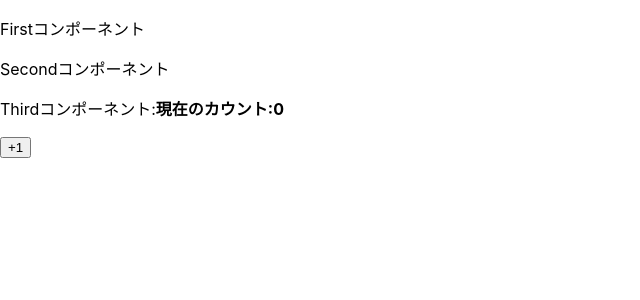
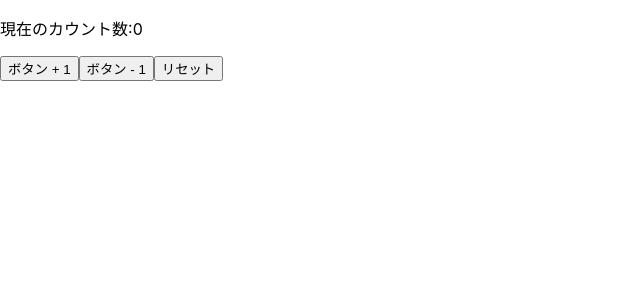
Before and after one commit to h-miyamoto-astaster/react, a React (Create React App) app in the folder react-books/: page / in a window 1280 px wide. Shown: the top 300 px of the page, without its empty margins (0-640 px from the left). Built offline with nearby package versions, Linux system fonts and the light colour scheme.

Commit message:
本のコードを手打ち

```diff
--- a/react-books/src/App.js
+++ b/react-books/src/App.js
@@ -1,14 +1,33 @@
-import { createContext,useContext } from 'react';
-import CountProvider  from "./CountProvider";
-import {First} from "./First";
+import React,{ useState } from 'react';
 
+const useCounter = (initialCount) =>{
+  const [count,setCount] = useState(initialCount);
+
+  const countAdd = () => setCount((prevCount) => prevCount +1);
+
+  const countSub = () => setCount((prevCount) => prevCount -1);
+
+  const countReset = () => setCount(initialCount);
+
+  return {count,countAdd,countSub,countReset};
+}
+
+const CounterText = ({count}) => <p>現在のカウント数:{count}</p>;
+
+const Counter = () =>{
+  const {count,countAdd,countSub,countReset} = useCounter(0);
+  return(
+    <div className="counterContainer">
+      <CounterText count={count} />
+      <button onClick={countAdd}>ボタン + 1</button>
+      <button onClick={countSub}>ボタン - 1</button>
+      <button onClick={countReset}>リセット</button>
+    </div>
+  )
+}
 export default function App(){
 
   return(
-    <div className="App">
-      <CountProvider>
-        <First />
-      </CountProvider>
-    </div>
+      <Counter />
   )
 };
```
Also changed, not shown: react-books/src/Counter.js (deleted, +0 -24 lines), react-books/src/CounterA.js (added, +18 -0 lines), react-books/src/CounterB.js (added, +18 -0 lines), react-books/src/CounterC.js (added, +18 -0 lines), react-books/src/hooks.js (added, +17 -0 lines).
